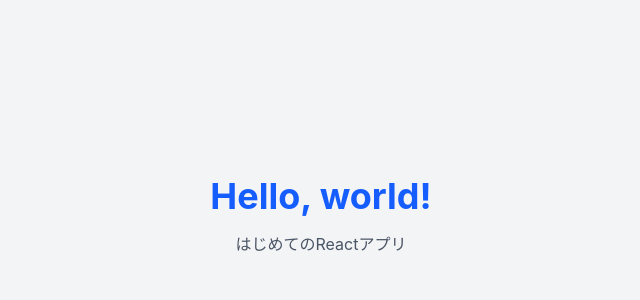
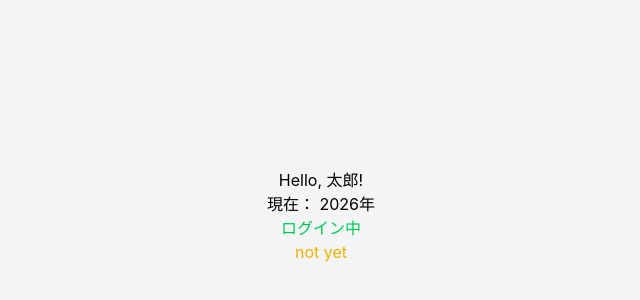
Before and after one commit to miho117/frontend-practice-react, a React (Vite) app: page / in a window 1280 px wide. Shown: the part 184-484 px from the top of the page, without its empty margins (319-959 px from the left). Built offline with nearby package versions, Linux system fonts and the light colour scheme.

Commit message:
Add JSX examples with conditional rendering

```diff
--- a/src/App.jsx
+++ b/src/App.jsx
@@ -1,8 +1,23 @@
 function App() {
+  const name = "太郎";
+  const year = 2026;
+  const isLoggedIn = true;
+  const isDone = false;
+
   return (
     <div className="flex flex-col items-center justify-center min-h-screen bg-gray-100">
-      <h1 className="text-4xl font-bold text-blue-600">Hello, world!</h1>
-      <p className="mt-4 text-gray-600">はじめてのReactアプリ</p>
+
+      <p>Hello, {name}!</p>
+      <p>現在： {year}年</p>
+
+      {isLoggedIn ?
+        (<p className="text-green-500">ログイン中</p>) : (<p className="text-red-500">未ログイン</p>)
+      }
+
+      {isDone ?
+        (<p className="text-green-500">done</p>) : (<p className="text-yellow-500">not yet</p>)
+      }
+
     </div>
   );
 }
```
